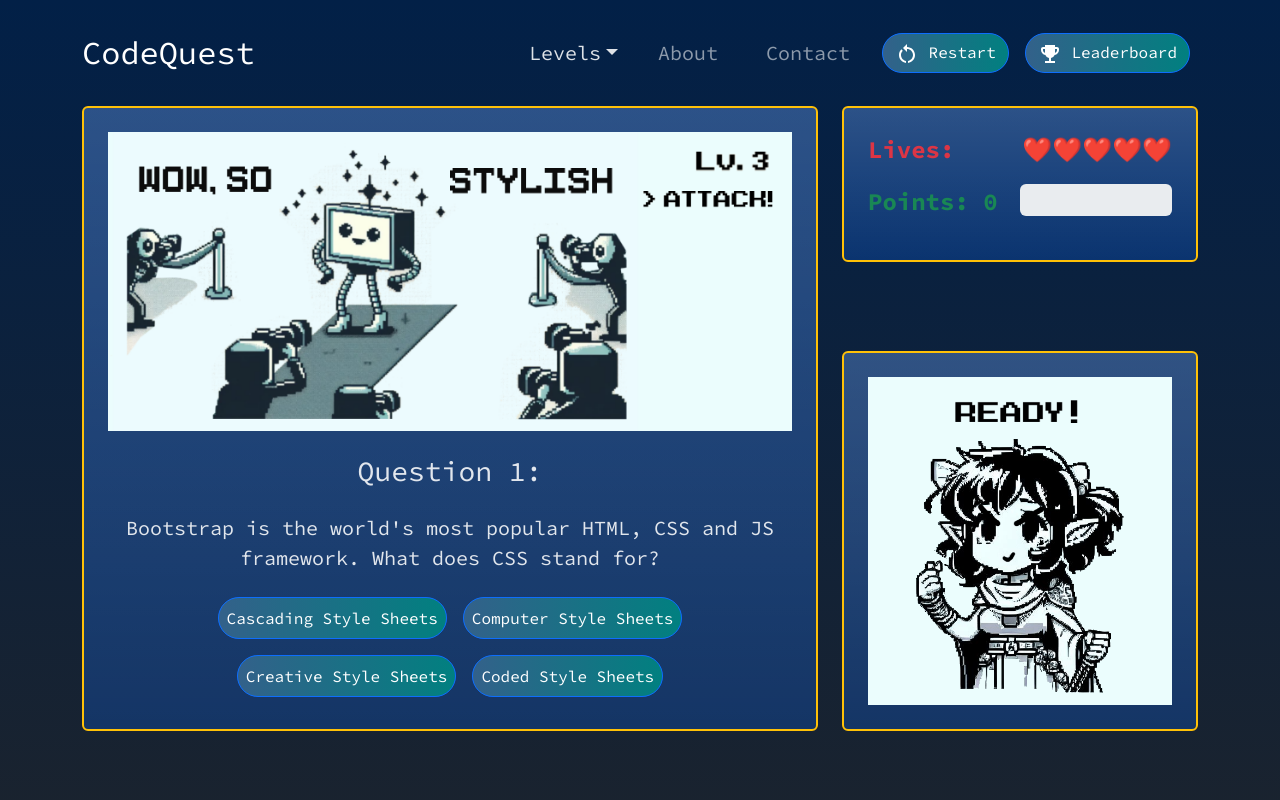
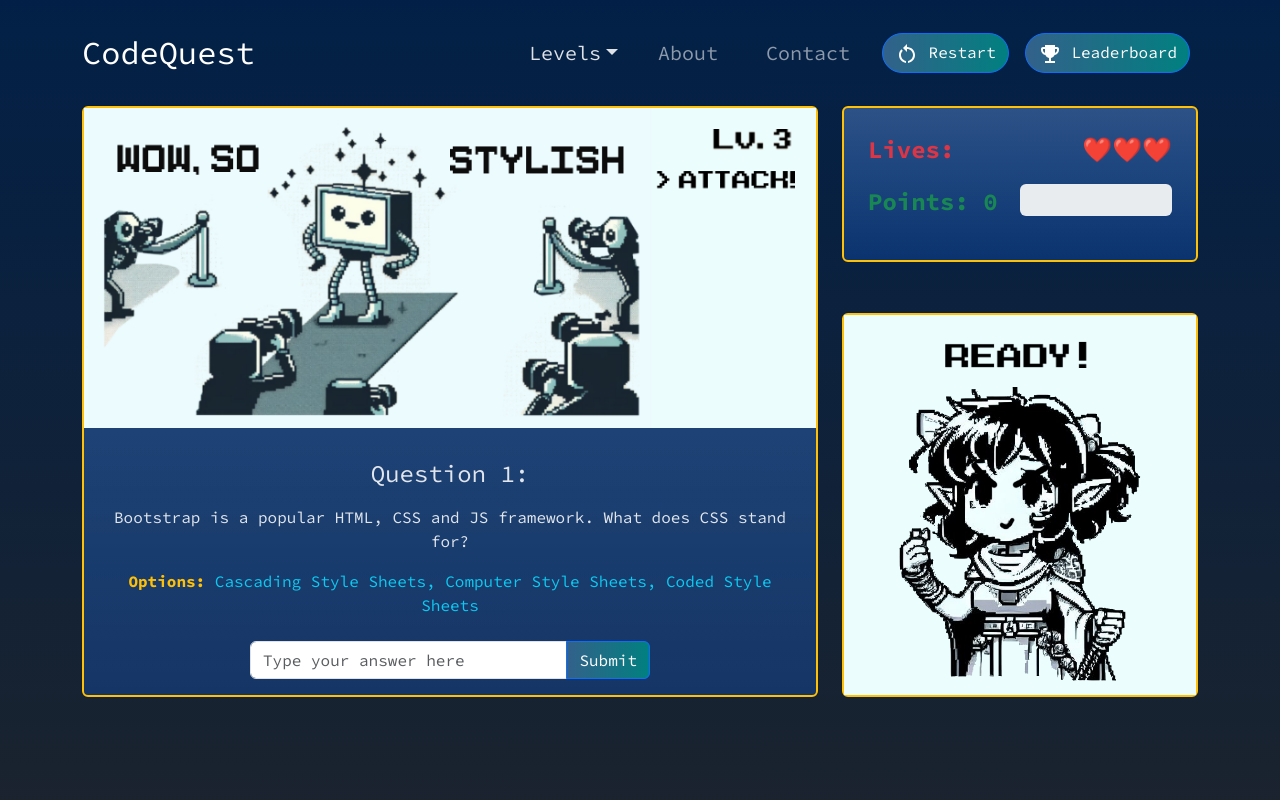
Before and after one commit to AoifeEdX/code-quest, a React (Vite) app: page /level3 in a window 1280 px wide. Shown: the top 800 px of the page. Built offline with nearby package versions, Linux system fonts and the light colour scheme.

Commit message:
Changed Bootstrap Game to text-input

```diff
--- a/package.json
+++ b/package.json
@@ -15,7 +15,7 @@
     "@fontsource/open-sans": "^5.0.25",
     "@fontsource/source-code-pro": "^5.0.17",
     "@mui/icons-material": "^5.15.11",
-    "@mui/material": "^5.15.11",
+    "@mui/material": "^5.15.12",
     "@popperjs/core": "^2.11.8",
     "@supabase/supabase-js": "^2.39.7",
     "bootstrap": "^5.3.3",
--- a/src/App.css
+++ b/src/App.css
@@ -83,14 +83,15 @@ button:focus-visible {
   font-weight: bold;
 }
 
-.gradient-bg-blue {
-  background: linear-gradient(to right,  rgb(51, 97, 138), rgb(1, 128, 128));
+.gradient-bg-blue,
+.gradient-bg-blue-no-shadow {
+  background-image: linear-gradient(to right, rgb(51, 97, 138), rgb(1, 128, 128));
   color: white;
-  transition:  background 1s ease-in-out;
 }
 
-.gradient-bg-blue:hover {
-  background: linear-gradient(to right, rgb(231, 85, 7), rgb(235, 133, 17));
+.gradient-bg-blue:hover,
+.gradient-bg-blue-no-shadow:hover {
+  background-image: linear-gradient(to right, rgb(231, 85, 7), rgb(235, 133, 17));
 }
 
 .btn.gradient-bg-blue:hover {
--- a/src/components/BootstrapChallenge/BootstrapChallenge.jsx
+++ b/src/components/BootstrapChallenge/BootstrapChallenge.jsx
@@ -1,36 +1,59 @@
-import React from 'react';
-import { Button } from 'react-bootstrap';
+import React, { useState } from 'react';
+import { Button, Form, InputGroup } from 'react-bootstrap';
 import questions from './bootstrapChallenge.json';
 
 export default function Challenge({ count, handleAnswerButton, gameOver, questionAnswered }) {
 	const questionData = questions[count] || {};
 	const question = questionData.question || '';
 	const answerOptions = questionData.options || [];
+	const [userAnswer, setUserAnswer] = useState('');
+	const [validationError, setValidationError] = useState('');
+	const [submittedWithoutInput, setSubmittedWithoutInput] = useState(false);
 
 	const handleAnswer = (event) => {
+		event.preventDefault();
 		if (!gameOver && !questionAnswered) {
-            handleAnswerButton(event);
+			const trimmedAnswer = userAnswer.trim();
+			if (trimmedAnswer !== '') {
+				handleAnswerButton(trimmedAnswer);
+				setUserAnswer('');
+				setValidationError('');
+				setSubmittedWithoutInput(false);
+			} else {
+				setValidationError('Hey! You forgot to answer!');
+				setSubmittedWithoutInput(true);
+			}
 		}
 	};
 
 	return (
+		<>
 			<div id='challenge'>
-            {/* <h2 className="mt-4">Bootstrap Battle</h2> */}
-            <h3 className="my-4">Question {count + 1}:</h3>
-            <p className='question fs-5'>{question}</p>
-            <div className='options text-center'>
-                {answerOptions.map((option) => (
-                    <Button
-                        key={option}
-                        name={option}
-                        onClick={handleAnswer}
-												className="m-2 gradient-bg-blue p-2 rounded-pill"
+				<h4 className="my-3">Question {count + 1}:</h4>
+				<p className='question'>{question}</p>
+				<p>
+					<span className='question bold-text text-warning'>Options: </span>
+					{answerOptions.map((option, index) => (
+						<span key={index} className="answer-option text-info ">
+							{option}
+							{index !== answerOptions.length - 1 && <span className="option-spacing">, </span>}
+						</span>
+					))}
+				</p>
+				<Form onSubmit={handleAnswer} className="mx-auto mt-4" style={{ maxWidth: '400px' }}>
+					<InputGroup>
+						<Form.Control
+							type="text"
+							placeholder={validationError ? validationError : "Type your answer here"}
+							value={userAnswer}
+							onChange={(e) => setUserAnswer(e.target.value)}
 							disabled={gameOver || questionAnswered}
-                    >
-                        {option}
-                    </Button>
-                ))}
+							className={submittedWithoutInput && userAnswer.trim() === '' ? "bg-danger-subtle" : ""}
+						/>
+						<Button type="submit" className="gradient-bg-blue-no-shadow" disabled={gameOver || questionAnswered}>Submit</Button>
+					</InputGroup>
+				</Form>
 			</div>
-        </div>
+		</>
 	);
 }
--- a/src/components/BootstrapChallenge/BootstrapGame.jsx
+++ b/src/components/BootstrapChallenge/BootstrapGame.jsx
@@ -10,7 +10,7 @@ import GameOver from './GameOver';
 import { savePointsToStorage } from '../../utils/localStorage';
 
 export default function Game() {
-	const [lives, setLives] = useState(5);
+	const [lives, setLives] = useState(3);
 	const [points, setPoints] = useState(0);
 	const [count, setCount] = useState(0);
 	const [message, setMessage] = useState('Ready');
@@ -31,13 +31,12 @@ export default function Game() {
 		setPoints(parsedData.points);
 	}, []);
 
-	const handleAnswerButton = (event) => {
+	const handleAnswerButton = (userAnswer) => {
 		if (gameOver) return;
 
-		const answer = event.target.name;
 		const correctAnswer = questions[count].correct_answer;
 
-		if (answer === correctAnswer) {
+		if (userAnswer.trim() === correctAnswer) {
 			setPoints(prevPoints => prevPoints + 10);
 			setMessage("Correct! + 10 points");
 		} else {
@@ -57,8 +56,9 @@ export default function Game() {
 		checkAllQuestionsAnswered();
 	};
 
+
 	const handleRestartGame = () => {
-		setLives(5);
+		setLives(3);
 		setPoints(0);
 		setCount(0);
 		setMessage('Ready');
@@ -88,7 +88,7 @@ export default function Game() {
 
 	return (
 		<Container>
-			<Row className="justify-content-md-center">
+			<Row className="justify-content-md-center text-center">
 				<Col md="4" className="order-md-2 d-flex flex-column justify-content-between mb-3">
 					<div className="border border-2 border-warning rounded p-4 mb-3 bg-primary bg-opacity-25 bg-gradient">
 						<Lives lives={lives} />
@@ -98,7 +98,7 @@ export default function Game() {
 							pointsPerQuestion={10}
 						/>
 					</div>
-					<div className="border border-2 border-warning rounded p-4 text-center bg-primary bg-opacity-25 bg-gradient d-none d-sm-block">
+					<div className="border border-2 border-warning rounded text-center bg-primary bg-opacity-25 bg-gradient d-none d-sm-block">
 						<Character
 							lives={lives}
 							points={points}
@@ -110,19 +110,22 @@ export default function Game() {
 					</div>
 				</Col>
 				<Col md="8" className="order-md-1 d-flex flex-column mb-3">
-					<div className="border border-2 border-warning rounded p-4 flex-grow-1 text-center bg-primary bg-opacity-25 bg-gradient">
+					<div className="border border-2 border-warning rounded flex-grow-1 bg-primary bg-opacity-25 bg-gradient">
 						{imageSrc && !gameOver && (
 							<Image src={imageSrc} alt="Question Image" fluid />
 						)}
 						{!gameOver && !allQuestionsAnswered && (
+							<div className="p-3">
 								<Challenge
 									count={count}
 									handleAnswerButton={handleAnswerButton}
 									gameOver={gameOver}
 								/>
+							</div>
 						)}
 						{allQuestionsAnswered && <LevelComplete totalQuestions={questions.length} pointsPerQuestion={10} />}
 						{gameOver && <GameOver handleRestartGame={handleRestartGame} points={points} handleBuyLife={handleBuyLife} />}
+
 					</div>
 				</Col>
 			</Row>
--- a/src/components/BootstrapChallenge/Points.jsx
+++ b/src/components/BootstrapChallenge/Points.jsx
@@ -2,7 +2,8 @@ import React from 'react';
 import { ProgressBar } from 'react-bootstrap';
 
 const Points = ({ points }) => {
-		const progress = (points / 120) * 100;
+	const cappedPoints = Math.min(points, 120);
+	const progress = (cappedPoints / 120) * 100;
 
 	return (
 		<div className="d-flex justify-content-between text-success fw-bold fs-4">
--- a/src/components/BootstrapChallenge/bootstrapChallenge.json
+++ b/src/components/BootstrapChallenge/bootstrapChallenge.json
@@ -1,26 +1,26 @@
 [
   {
-    "question": "Bootstrap is the world's most popular HTML, CSS and JS framework. What does CSS stand for?",
+    "question": "Bootstrap is a popular HTML, CSS and JS framework. What does CSS stand for?",
 		"image": "/assets/BootstrapGame/css.png",
-    "options": ["Cascading Style Sheets", "Computer Style Sheets", "Creative Style Sheets", "Coded Style Sheets"],
+    "options": ["Cascading Style Sheets", "Computer Style Sheets", "Coded Style Sheets"],
     "correct_answer": "Cascading Style Sheets"
   },
 	{
-    "question": "Which Bootstrap class should you add to a <nav> element to make it collapsible on smaller screens?",
+    "question": "Which class makes a collapsible <nav> on smaller screens?",
 		"image": "/assets/BootstrapGame/devices.png",
-    "options": ["expand-navbar", "nav-toggle", "navbar-toggler", "responsive-navbar"],
+    "options": ["expand-navbar", "navbar-toggler", "responsive-navbar"],
     "correct_answer": "navbar-toggler"
   },
   {
-    "question": "Which Bootstrap class should you apply to make a button large?",
+    "question": "Which class should you apply to make a button large?",
 		"image": "/assets/BootstrapGame/buttons.png",
-    "options": ["btn-big", "btn-lg", "btn-x-l", "large-btn" ],
+    "options": ["btn-big", "btn-lg", "large-btn" ],
     "correct_answer": "btn-lg"
 	},
 	{
-		"question": "Which Bootstrap class should you use to visually hide an element while keeping it accessible to screen readers?",
+		"question": "Which class hides an element while keeping it accessible to screen readers?",
 		"image": "/assets/BootstrapGame/hidden.png",
-		"options": ["sr-only", "hidden-accessible", "screen-reader", "visually-hidden"],
+		"options": ["sr-only", "hidden-accessible", "visually-hidden"],
 		"correct_answer": "visually-hidden"
 	}
 ]
```
Also changed, not shown: 1 other file (tests, documents, lock files or other folders). Lines whose indentation alone changed are shown as unchanged.
